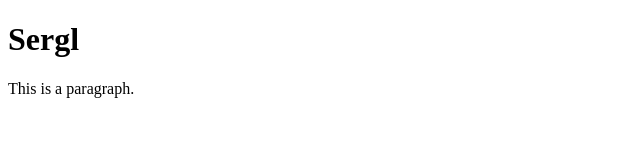
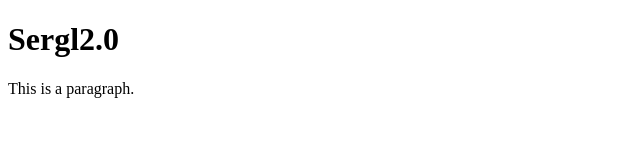
Before and after one commit to SerhiyD21/SerhiyD21.github.io, a plain HTML site: page index.html in a window 1280 px wide. Shown: the full height of the page, 0-640 px from the left. Drawn offline with Linux system fonts and the light colour scheme.

Commit message:
Update index.html

```diff
--- a/index.html
+++ b/index.html
@@ -5,7 +5,7 @@
 </head>
 <body>
 
-<h1>Sergl</h1>
+<h1>Sergl2.0</h1>
 <p>This is a paragraph.</p>
 
 </body>
```
